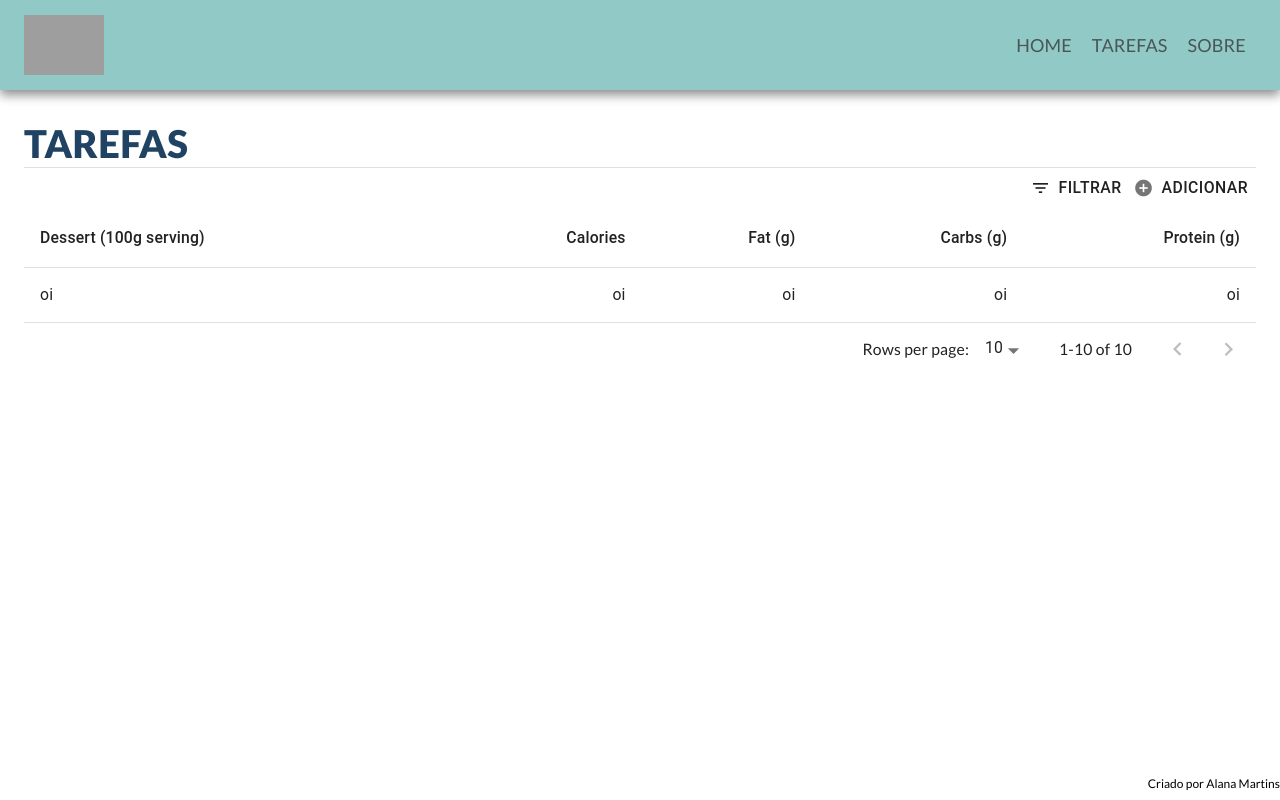
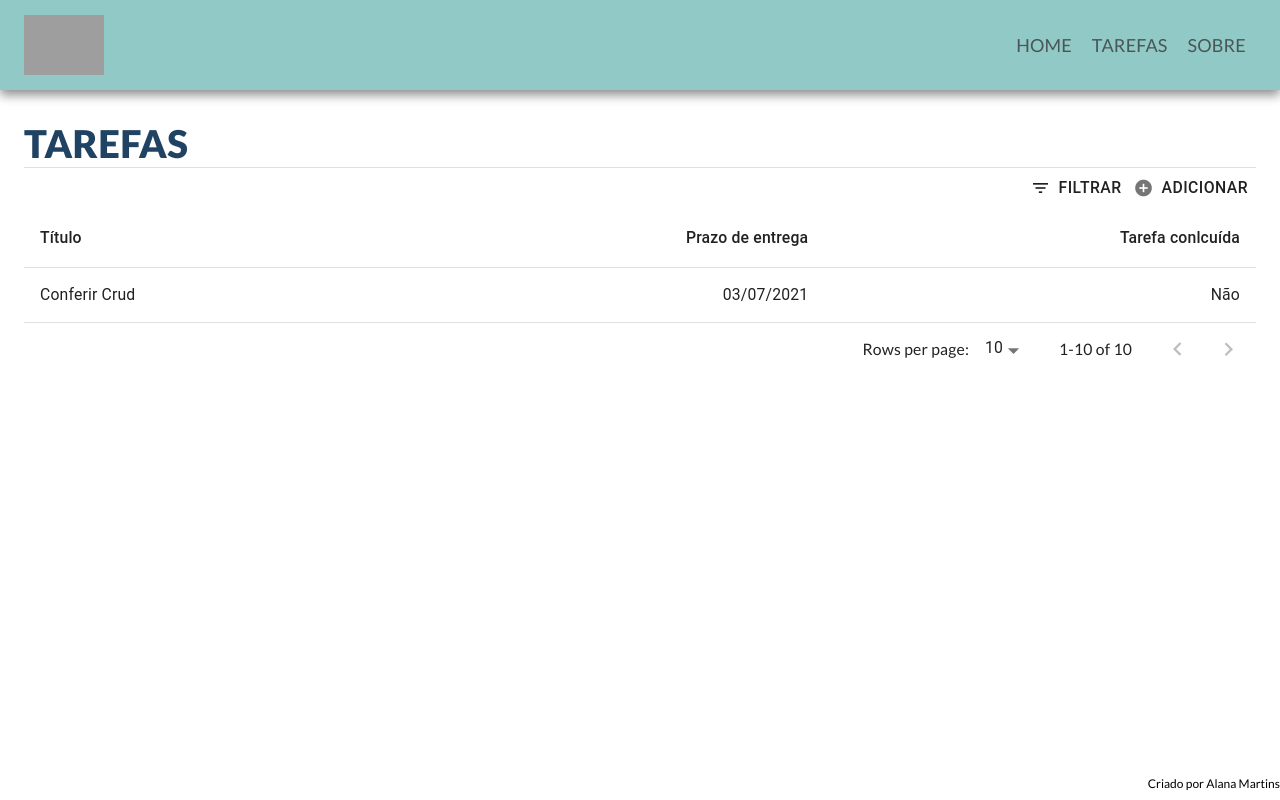
Before and after one commit to CIS-Assessment/teste-vaga-frontend, a Next.js app: page /tasks in a window 1280 px wide. Built offline with nearby package versions, Linux system fonts and the light colour scheme; grey boxes are pictures that could not be loaded.

Commit message:
feat: criação da tela tela de listagem e ajuste do css

```diff
--- a/package.json
+++ b/package.json
@@ -8,6 +8,7 @@
   "dependencies": {
     "@material-ui/core": "^4.11.4",
     "@material-ui/icons": "^4.11.2",
+    "formik": "^2.2.9",
     "next": "^11.0.1",
     "react": "^17.0.2",
     "react-dom": "^17.0.2",
--- a/pages/tasks/index.js
+++ b/pages/tasks/index.js
@@ -1,5 +1,8 @@
+import { useState } from "react";
+import Link from "next/link";
 import {
   Typography,
+  Icon,
   Divider,
   Grid,
   Button,
@@ -14,9 +17,21 @@ import {
 
 import style from "../../styles/tasks.module.scss";
 import Layout from "../../components/Layout";
-import { Icon } from "@material-ui/core";
 
 const Tasks = () => {
+  const [tasks, setTasks] = useState([
+    {
+      title: "Conferir Crud",
+      description: "Conferir se está tudo certo e não esqueci nada",
+      deadline: "03/07/2021",
+      completed: false,
+    },
+  ]);
+
+  const handleChangePage = () => {
+    console.log("handleChangePage");
+  };
+
   return (
     <Layout>
       <Typography variant="h4" className={style.headerTitle}>
@@ -28,28 +43,28 @@ const Tasks = () => {
         <Button className={style.btn} startIcon={<Icon>filter_list</Icon>}>
           FILTRAR
         </Button>
-        <Button startIcon={<Icon color="action">add_circle</Icon>}>ADICIONAR</Button>
+        <Link href="/tasks/new">
+          <Button startIcon={<Icon color="action">add_circle</Icon>}>ADICIONAR</Button>
+        </Link>
       </Grid>
       <Grid>
         <TableContainer>
           <Table aria-label="a dense table">
             <TableHead>
               <TableRow>
-                <TableCell>Dessert (100g serving)</TableCell>
-                <TableCell align="right">Calories</TableCell>
-                <TableCell align="right">Fat&nbsp;(g)</TableCell>
-                <TableCell align="right">Carbs&nbsp;(g)</TableCell>
-                <TableCell align="right">Protein&nbsp;(g)</TableCell>
+                <TableCell>Título</TableCell>
+                <TableCell align="right">Prazo de entrega</TableCell>
+                <TableCell align="right">Tarefa conlcuída</TableCell>
               </TableRow>
             </TableHead>
             <TableBody>
-              <TableRow key={"oi"}>
-                <TableCell component="th">{"oi"}</TableCell>
-                <TableCell align="right">{"oi"}</TableCell>
-                <TableCell align="right">{"oi"}</TableCell>
-                <TableCell align="right">{"oi"}</TableCell>
-                <TableCell align="right">{"oi"}</TableCell>
-              </TableRow>
+              {tasks.map((row, i) => (
+                <TableRow key={i}>
+                  <TableCell component="th">{row.title}</TableCell>
+                  <TableCell align="right">{row.deadline}</TableCell>
+                  <TableCell align="right">{row.completed ? "Sim" : "Não"}</TableCell>
+                </TableRow>
+              ))}
             </TableBody>
           </Table>
           <TablePagination
@@ -58,7 +73,7 @@ const Tasks = () => {
             count={10}
             rowsPerPage={10}
             page={0}
-            // onChangePage={handleChangePage}
+            onChangePage={handleChangePage}
             // onChangeRowsPerPage={handleChangeRowsPerPage}
           />
         </TableContainer>
```
Also changed, not shown: pages/tasks/[id].js (added, +32 -0 lines), 2 other files (tests, documents, lock files or other folders).
